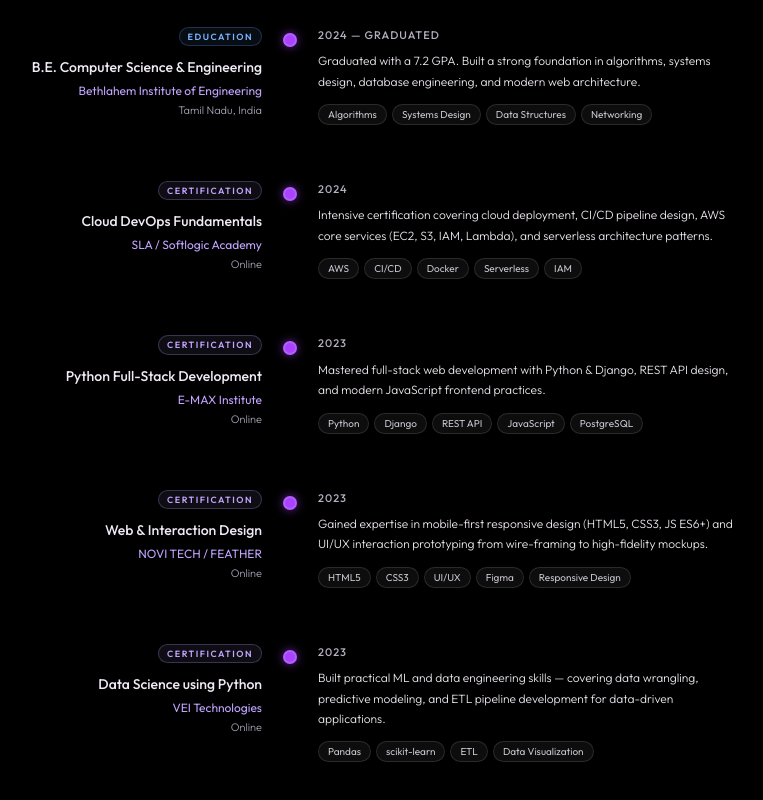
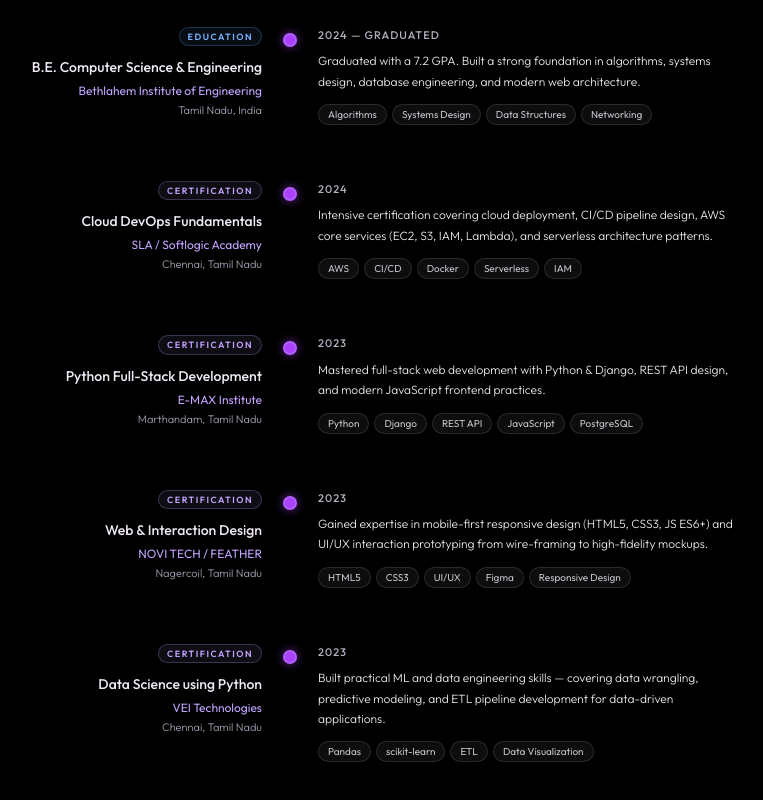
Before and after one commit to jeshikoJ/JeshikoJ77, a React (Vite) app: page / in a window 1280 px wide. Shown: the part 2908-3708 px from the top of the page, without its empty margins (350-1113 px from the left). Built offline with nearby package versions, Linux system fonts and the light colour scheme; no server answers.

Commit message:
Update online locations to their physical locations in Career section

```diff
--- a/src/components/Career.tsx
+++ b/src/components/Career.tsx
@@ -23,7 +23,7 @@
     type: "cert",
     role: "Cloud DevOps Fundamentals",
     company: "SLA / Softlogic Academy",
-    location: "Online",
+    location: "Chennai, Tamil Nadu",
     year: "2024",
     description: "Intensive certification covering cloud deployment, CI/CD pipeline design, AWS core services (EC2, S3, IAM, Lambda), and serverless architecture patterns.",
     tags: ["AWS", "CI/CD", "Docker", "Serverless", "IAM"],
@@ -32,7 +32,7 @@
     type: "cert",
     role: "Python Full-Stack Development",
     company: "E-MAX Institute",
-    location: "Online",
+    location: "Marthandam, Tamil Nadu",
     year: "2023",
     description: "Mastered full-stack web development with Python & Django, REST API design, and modern JavaScript frontend practices.",
     tags: ["Python", "Django", "REST API", "JavaScript", "PostgreSQL"],
@@ -41,7 +41,7 @@
     type: "cert",
     role: "Web & Interaction Design",
     company: "NOVI TECH / FEATHER",
-    location: "Online",
+    location: "Nagercoil, Tamil Nadu",
     year: "2023",
     description: "Gained expertise in mobile-first responsive design (HTML5, CSS3, JS ES6+) and UI/UX interaction prototyping from wire-framing to high-fidelity mockups.",
     tags: ["HTML5", "CSS3", "UI/UX", "Figma", "Responsive Design"],
@@ -50,7 +50,7 @@
     type: "cert",
     role: "Data Science using Python",
     company: "VEI Technologies",
-    location: "Online",
+    location: "Chennai, Tamil Nadu",
     year: "2023",
     description: "Built practical ML and data engineering skills — covering data wrangling, predictive modeling, and ETL pipeline development for data-driven applications.",
     tags: ["Pandas", "scikit-learn", "ETL", "Data Visualization"],
```
